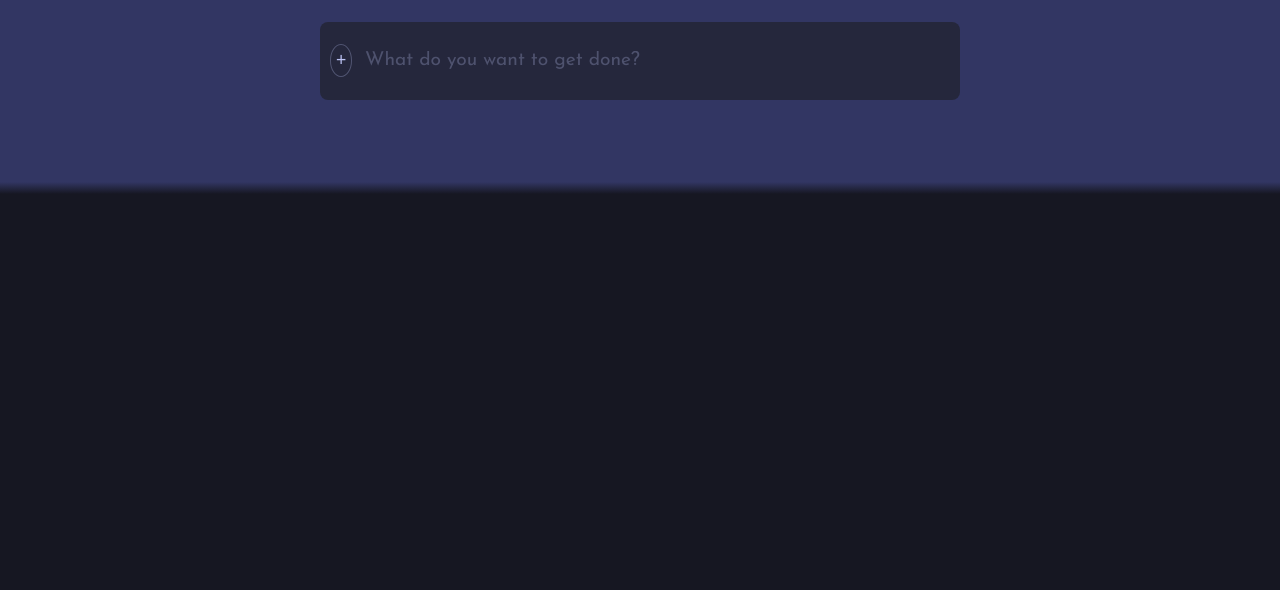
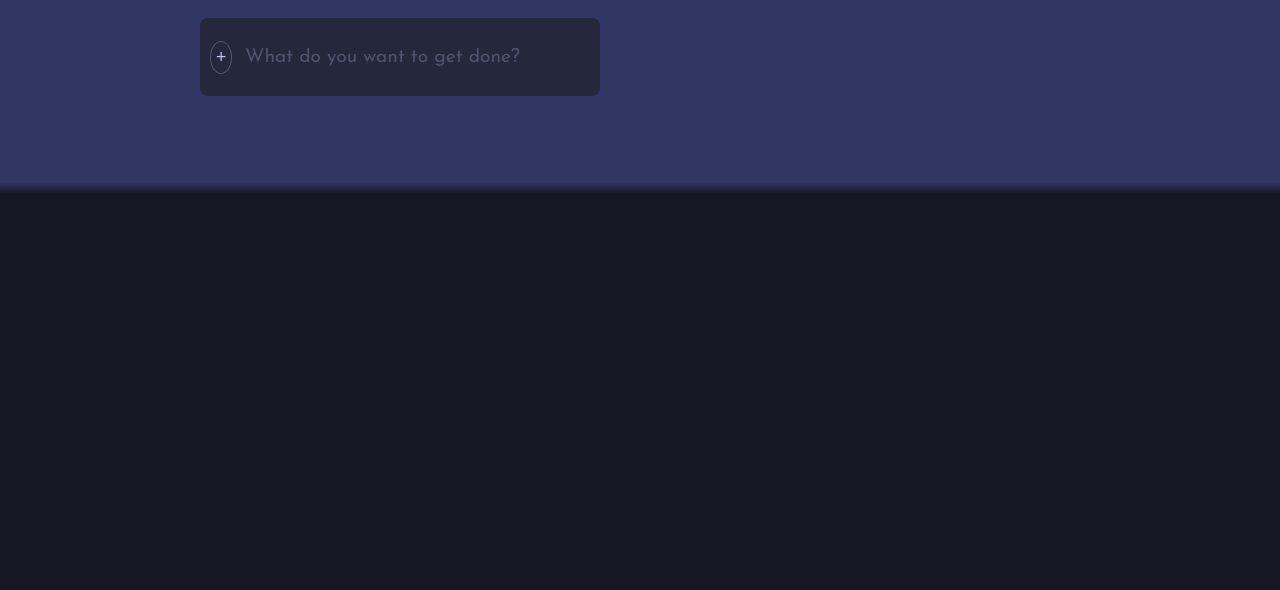
Before and after one commit to StephanieMfon/Todo-App, a plain HTML site: page index.html in a window 1280 px wide. Shown: the part 210-800 px from the top of the page. Drawn offline with Linux system fonts and the light colour scheme; a web font is replaced by a local one.

Commit message:
updated files

```diff
--- a/index.css
+++ b/index.css
@@ -3,7 +3,13 @@
     margin: 0;
     box-sizing: border-box;
 }
-
+body,html{
+    width: 100vh;
+    min-width: 100vh;
+    max-width: 100vh;
+    overflow-x: hidden;
+    overflow-y: auto;
+}
 body {
     min-height: 100vh;
     /* background-image: linear-gradient(to bottom, #323663 0vh, #323663 49vh, #161722 50.5vh, #161722 100vh ); */
```
